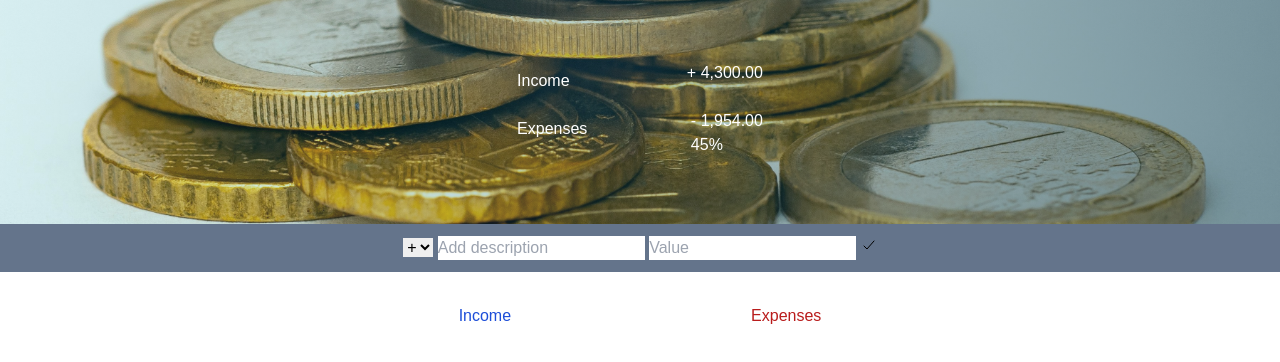
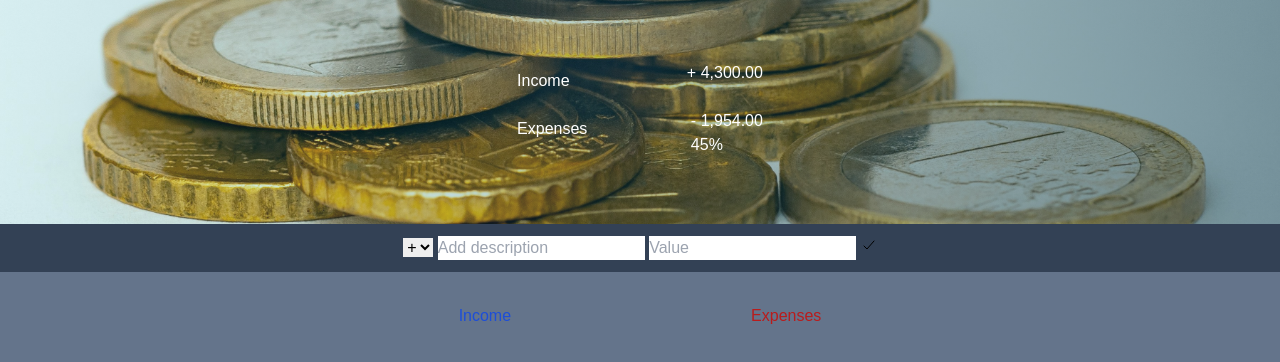
Before and after one commit to janeAnezi/Budget-Buddy, a website: page index.html in a window 1280 px wide. Shown: the part 176-538 px from the top of the page. Drawn offline with nearby package versions, Linux system fonts and the light colour scheme; a web font is replaced by a local one.

Commit message:
add background color to body

```diff
--- a/index.html
+++ b/index.html
@@ -9,7 +9,7 @@
     <title>Budget Buddy</title>
     <link rel="stylesheet" href="./src/output.css">
 </head>
-<body>
+<body class="bg-slate-500">
     <div class="heading">
         <span>Welcome to <i>Budget Buddy!</i>  🌱</span>
         <div class=" flex items-center space-x-2 pt-2">
@@ -44,7 +44,7 @@
     </div>
 
     <div class="bottom">
-        <div class="add py-3 bg-slate-500 text-center">
+        <div class="add py-3 bg-slate-700 text-center">
             <div class="add-container">
                 <select class="add-type">
                     <option value="inc" selected>+</option>
```
Also changed, not shown: src/output.css.
